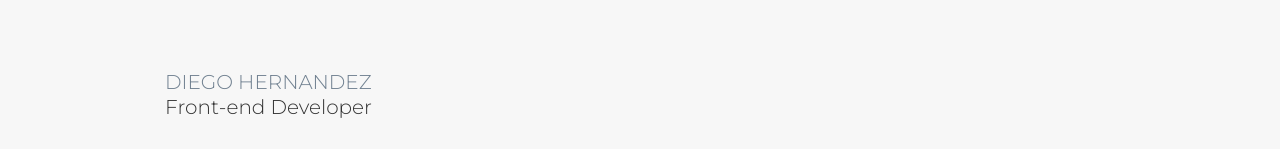
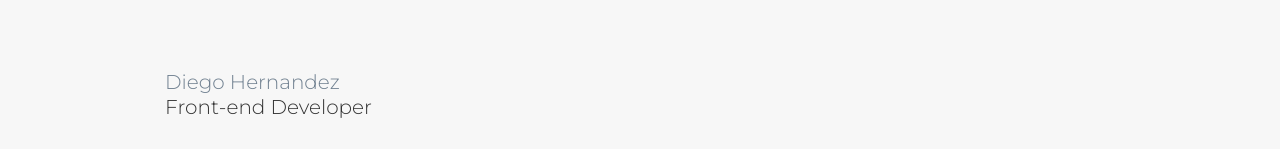
Before and after one commit to dgohdz/my-portfolio, a React (Create React App) app: page / in a window 1280 px wide. Shown: the part 141-290 px from the top of the page. Built offline with nearby package versions, Linux system fonts and the light colour scheme.

Commit message:
fixed Navbar issue again

```diff
--- a/src/sections/Home.js
+++ b/src/sections/Home.js
@@ -6,7 +6,7 @@ export default class Home extends Component {
         return (
             <>
             <div className='home-container'>
-                <h1 className='name'>DIEGO HERNANDEZ</h1>
+                <h1 className='name'>Diego Hernandez</h1>
                 <p className='job-title'>Front-end Developer</p>
                 <h1 className='greeting-heading'>Hello! I'm a creative front-end developer looking forward to working with you.</h1>
                 <button className='scroll-button'>Scroll Down</button>
```
